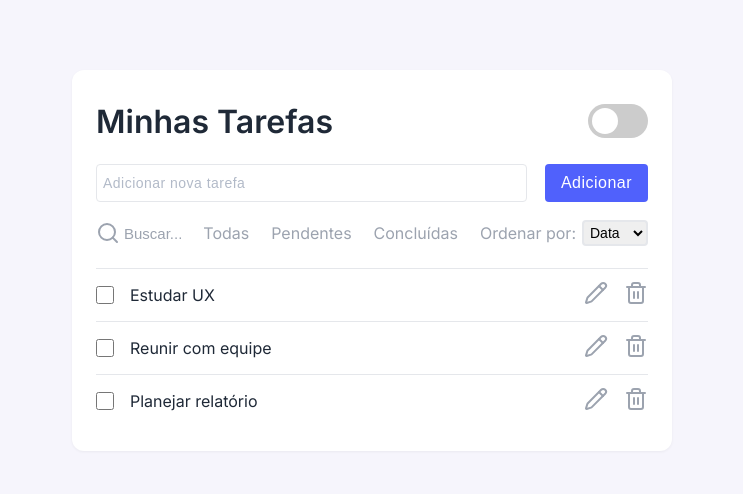
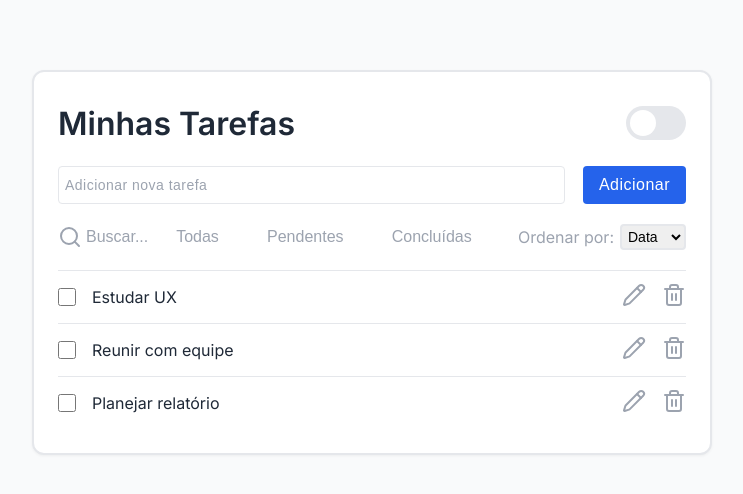
Before and after one commit to igor-ramos-dev/to-do-list, a React (Vite) app: page / in a window 1280 px wide. Shown: the top 494 px of the page, without its empty margins (268-1011 px from the left). Built offline with nearby package versions, Linux system fonts and the light colour scheme.

Commit message:
feature: implementa a troca de temas com Theme Provider

```diff
--- a/src/App.jsx
+++ b/src/App.jsx
@@ -1,15 +1,26 @@
-import GlobalStyles from "./styles/globals";
+import { useMemo, useState } from "react";
 import { ThemeProvider } from "styled-components";
 
+import GlobalStyles from "./styles/globals";
 import themes from "./styles/themes";
 
 import Home from "./pages/Home";
 
 function App() {
+  const [theme, setTheme] = useState("light");
+
+  const currentTheme = useMemo(() => {
+    return themes[theme] || themes.light;
+  }, [theme]);
+
+  function handleToggleTheme() {
+    setTheme((prevState) => (prevState == "light" ? "dark" : "light"));
+  }
+
   return (
-    <ThemeProvider theme={themes.light}>
+    <ThemeProvider theme={currentTheme}>
       <GlobalStyles />
-      <Home />
+      <Home selectedTheme={theme} onToggleTheme={handleToggleTheme} />
     </ThemeProvider>
   );
 }
--- a/src/components/Header/index.jsx
+++ b/src/components/Header/index.jsx
@@ -1,19 +1,12 @@
-import { useState } from "react";
 import { Container, CheckBox, Label, Slider } from "./styles";
 
-export default function Header() {
-  const [isChecked, setIsChecked] = useState(false);
-
-  function handleToggleCheck() {
-    setIsChecked((prevState) => (prevState == false ? true : false));
-  }
-
+export default function Header({ selectedTheme, onToggleTheme }) {
   return (
     <Container>
       <h1>Minhas Tarefas</h1>
       <Label>
-        <CheckBox type="checkbox" onChange={() => handleToggleCheck()} />
-        <Slider $isChecked={isChecked}></Slider>
+        <CheckBox type="checkbox" onClick={() => onToggleTheme()} />
+        <Slider $selectedTheme={selectedTheme}></Slider>
       </Label>
     </Container>
   );
--- a/src/components/Header/styles.jsx
+++ b/src/components/Header/styles.jsx
@@ -27,7 +27,7 @@ export const Slider = styled.span`
   right: 0;
   bottom: 0;
 
-  background-color: #ccc;
+  background-color: ${({ theme }) => theme.colors.btnTheme};
   border-radius: 34px;
   transition: 0.4s;
   -webkit-transition: 0.4s;
@@ -39,7 +39,7 @@ export const Slider = styled.span`
     bottom: 4px;
 
     border-radius: 50%;
-    background-color: white;
+    background-color: #fff;
     width: 26px;
     height: 26px;
     transition: 0.4s;
@@ -47,11 +47,11 @@ export const Slider = styled.span`
     content: "";
   }
 
-  ${({ $isChecked }) =>
-    $isChecked &&
+  ${({ $selectedTheme }) =>
+    $selectedTheme == "dark" &&
     css`
-      background-color: #fbb034;
-      box-shadow: 0 0 1px #fbb034;
+      background-color: ${({ theme }) => theme.colors.btnTheme};
+      box-shadow: ${({ theme }) => theme.colors.btnThemeShadow};
 
       &::before {
         transform: translateX(26px);
--- a/src/components/ToDoFilters/index.jsx
+++ b/src/components/ToDoFilters/index.jsx
@@ -1,4 +1,10 @@
-import { Container, SearchIcon, InputWrapper } from "./styles";
+import {
+  Container,
+  SearchIcon,
+  InputWrapper,
+  Button,
+  SelectWrapper,
+} from "./styles";
 
 export default function ToDoFilters() {
   return (
@@ -8,16 +14,16 @@ export default function ToDoFilters() {
         <input type="text" placeholder="Buscar..." />
       </InputWrapper>
 
-      <a href="">Todas</a>
-      <a href="">Pendentes</a>
-      <a href="">Concluídas</a>
-      <div className="ordenar-box">
+      <Button>Todas</Button>
+      <Button>Pendentes</Button>
+      <Button>Concluídas</Button>
+      <SelectWrapper>
         <span>Ordenar por:</span>
-        <select name="ordenar" id="ordenar">
+        <select>
           <option value="data">Data</option>
           <option value="nome">Nome</option>
         </select>
-      </div>
+      </SelectWrapper>
     </Container>
   );
 }
--- a/src/components/ToDoFilters/styles.jsx
+++ b/src/components/ToDoFilters/styles.jsx
@@ -5,51 +5,34 @@ export const Container = styled.div`
   display: flex;
   align-items: center;
   justify-content: space-between;
-  flex-wrap: nowrap;
-  gap: 22px;
-  color: #9ca3af;
+  flex-wrap: wrap;
+  gap: 24px;
+  color: ${({ theme }) => theme.colors.placeholder};
 
-  margin-top: 18px;
-
-  a {
-    text-decoration: none;
-    color: #9ca3af;
-  }
+  margin-top: 16px;
 
   span {
     white-space: nowrap;
-  }
-
-  select {
-    font-weight: 400;
-    font-size: 14px;
-    border: 2px solid #e5e7eb;
-    border-radius: 4px;
-    padding: 2px;
-  }
-
-  .ordenar-box {
-    display: flex;
-    align-items: center;
-    gap: 6px;
   }
 `;
 
 export const InputWrapper = styled.div`
   position: relative;
   width: 100%;
-  max-width: 320px;
+  max-width: 120px;
+  margin-right: -48px;
 
   input {
+    background-color: transparent;
+    padding: 8px 0 8px 28px;
     width: 100%;
-    padding-left: 28px;
-    font-size: 15px;
-    color: #1f2937;
+    font-size: inherit;
+    color: ${({ theme }) => theme.colors.text};
     border: none;
     outline: none;
 
     &::placeholder {
-      color: #9ca3af;
+      color: ${({ theme }) => theme.colors.placeholder};
     }
   }
 `;
@@ -58,6 +41,36 @@ export const SearchIcon = styled(Search)`
   position: absolute;
   top: 50%;
   transform: translateY(-50%);
-  color: #9ca3af;
   pointer-events: none;
 `;
+
+export const Button = styled.button`
+  font-size: inherit;
+  color: inherit;
+  background-color: transparent;
+  border: 2px solid transparent;
+  padding: 3px 0;
+  outline: none;
+  transition: all 0.03s ease-in;
+
+  &:focus {
+    color: ${({ theme }) => theme.colors.text};
+    border-bottom-color: ${({ theme }) => theme.colors.btnBg};
+  }
+`;
+
+export const SelectWrapper = styled.div`
+  display: flex;
+  align-items: center;
+  gap: 6px;
+
+  select {
+    font-weight: 400;
+    font-size: 14px;
+    border: 2px solid #e5e7eb;
+    border-radius: 4px;
+    padding: 2px;
+    outline: none;
+    cursor: pointer;
+  }
+`;
--- a/src/components/ToDoForm/styles.jsx
+++ b/src/components/ToDoForm/styles.jsx
@@ -19,7 +19,7 @@ export const Form = styled.form`
     letter-spacing: inherit;
 
     &::placeholder {
-      color: #b2bac8;
+      color: ${({ theme }) => theme.colors.placeholder};
       font-weight: 400;
     }
   }
@@ -29,8 +29,14 @@ export const Form = styled.form`
     letter-spacing: inherit;
     font-size: 16px;
     padding: 10px 16px;
-    background: rgba(80, 97, 252, 1);
     border: none;
     border-radius: 4px;
+    box-shadow: ${({ theme }) => theme.colors.shadow};
+    background: ${({ theme }) => theme.colors.btnBg};
+    transition: background 0.2s ease;
+
+    &:hover {
+      background: ${({ theme }) => theme.colors.btnHover};
+    }
   }
 `;
--- a/src/components/ToDoList/styles.jsx
+++ b/src/components/ToDoList/styles.jsx
@@ -2,7 +2,7 @@ import styled from "styled-components";
 
 export const List = styled.ul`
   list-style: none;
-  margin-top: 22px;
+  margin-top: 16px;
 `;
 
 export const Item = styled.li`
@@ -25,8 +25,13 @@ export const Item = styled.li`
     gap: 16px;
 
     a {
-      color: #9ca3af;
+      color: ${({ theme }) => theme.colors.icon};
       text-decoration: none;
+      transition: color 0.15s ease-in;
+
+      &:hover {
+        color: ${({ theme }) => theme.colors.iconHover};
+      }
     }
   }
 `;
--- a/src/pages/Home/index.jsx
+++ b/src/pages/Home/index.jsx
@@ -5,10 +5,10 @@ import ToDoForm from "../../components/ToDoForm";
 import ToDoFilters from "../../components/ToDoFilters";
 import ToDoList from "../../components/ToDoList";
 
-export default function Home() {
+export default function Home({ selectedTheme, onToggleTheme }) {
   return (
     <Container>
-      <Header />
+      <Header selectedTheme={selectedTheme} onToggleTheme={onToggleTheme} />
       <ToDoForm />
       <ToDoFilters />
       <ToDoList />
--- a/src/pages/Home/styles.jsx
+++ b/src/pages/Home/styles.jsx
@@ -1,7 +1,7 @@
 import styled from "styled-components";
 
 export const Container = styled.div`
-  max-width: 600px;
+  max-width: 680px;
   width: 90%;
   margin: 70px auto 0;
 
@@ -9,5 +9,7 @@ export const Container = styled.div`
   border-radius: 12px;
   box-shadow: 0 1px 3px rgba(0, 0, 0, 0.05);
 
-  background: rgba(255, 255, 255, 1);
+  border: 2px solid ${({ theme }) => theme.colors.border};
+
+  background: ${({ theme }) => theme.colors.card};
 `;
--- a/src/styles/globals.js
+++ b/src/styles/globals.js
@@ -10,8 +10,8 @@ export default createGlobalStyle`
   body {
     font-size: 16px;
     font-family: "Inter", sans-serif;
-    background: ${({ theme }) => theme.backgroundColor};
-    color: ${({ theme }) => theme.textColor};
+    background: ${({ theme }) => theme.colors.bg};
+    color: ${({ theme }) => theme.colors.text};
   }
 
   button {
--- a/src/styles/themes/dark.js
+++ b/src/styles/themes/dark.js
@@ -2,6 +2,20 @@ import commonStyles from "./common";
 
 export default {
   ...commonStyles,
-  backgroundColor: "#222",
-  textColor: "#fff",
+  colors: {
+    bg: "#0F172A",
+    text: "#F9FAFB",
+    card: "#111827",
+    btnBg: "#8b5cf6",
+    btnHover: "#9A6FF7",
+    btnTheme: "#f59e0b",
+    btnThemeShadow: "0 0 8px rgba(245, 158, 11, 0.5)",
+    border: "#374151",
+    placeholder: "#9ca3af",
+    icon: "#9CA3AF",
+    iconHover: "#60A5FA",
+    toggleOnBg: "#60A5FA",
+
+    shadow: "0px 2px 6px rgba(139, 92, 246, 0.35)",
+  },
 };
--- a/src/styles/themes/light.js
+++ b/src/styles/themes/light.js
@@ -2,6 +2,17 @@ import commonStyles from "./common";
 
 export default {
   ...commonStyles,
-  backgroundColor: "rgba(246, 245, 252, 1)",
-  textColor: "#1F2937",
+  colors: {
+    bg: "#F9FAFB",
+    text: "#1F2937",
+    card: "#fff",
+    border: "#E5E7EB",
+    btnBg: "#2563EB",
+    btnHover: "#2580eb",
+    btnTheme: "#E5E7EB",
+    placeholder: "#9CA3AF",
+    icon: "#9CA3AF",
+    iconHover: "#2563EB",
+    toggleOffBg: "#E5E7EB",
+  },
 };
```
